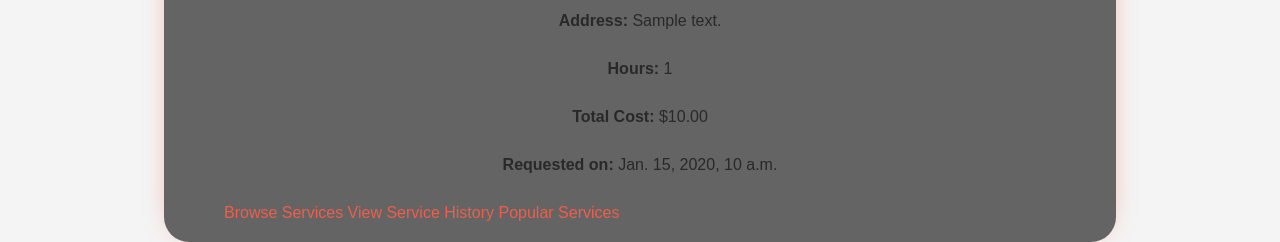
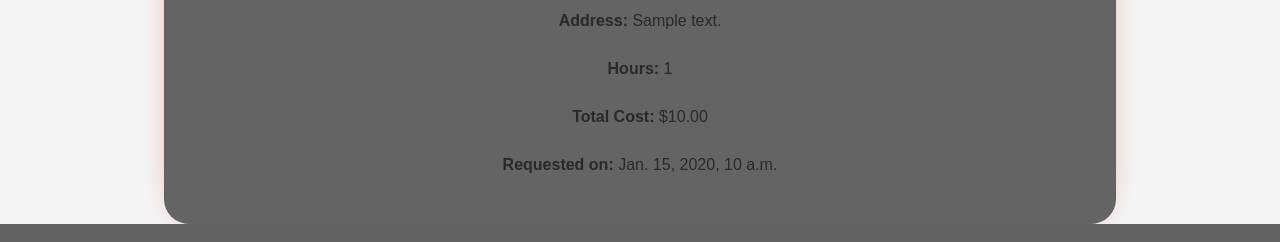
Before and after one commit to Rabinnnn/netfix, a Django app: page /customer/dashboard/ in a window 1280 px wide. Shown: the part 860-1102 px from the top of the page. Run offline with Django 3.2, Linux system fonts and the light colour scheme; a user stored in the database is signed in; tables that the repository leaves empty hold one stand-in row (values such as "Sample post").

Commit message:
fix: remove duplicated lines;to be i cluded in other file"

```diff
--- a/customer/templates/customer/customer_dashboard.html
+++ b/customer/templates/customer/customer_dashboard.html
@@ -51,11 +51,5 @@
             {% endfor %}
         </div>
     </div>
-
-    <div class="dashboard-actions">
-        <a href="{% url 'services:service_list' %}" class="btn btn-primary">Browse Services</a>
-        <a href="{% url 'customer:service_history' %}" class="btn btn-info">View Service History</a>
-        <a href="{% url 'services:most_requested' %}" class="btn btn-success">Popular Services</a>
-    </div>
 </div>
 {% endblock %}
```
